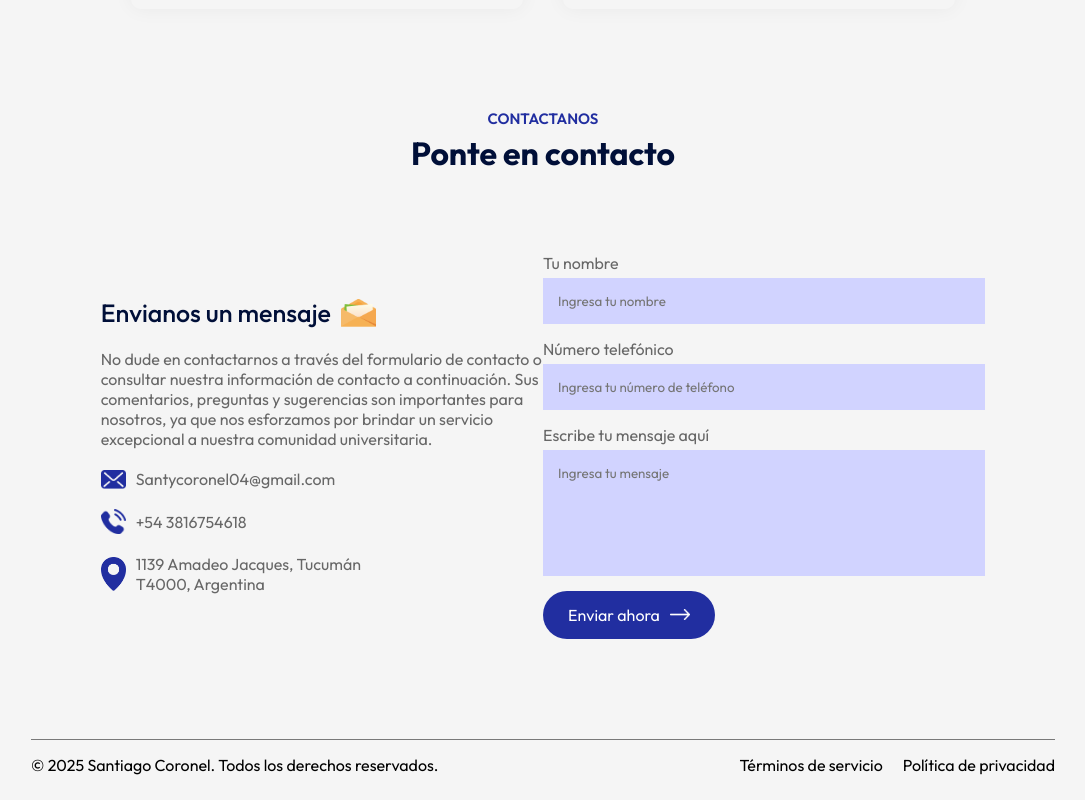
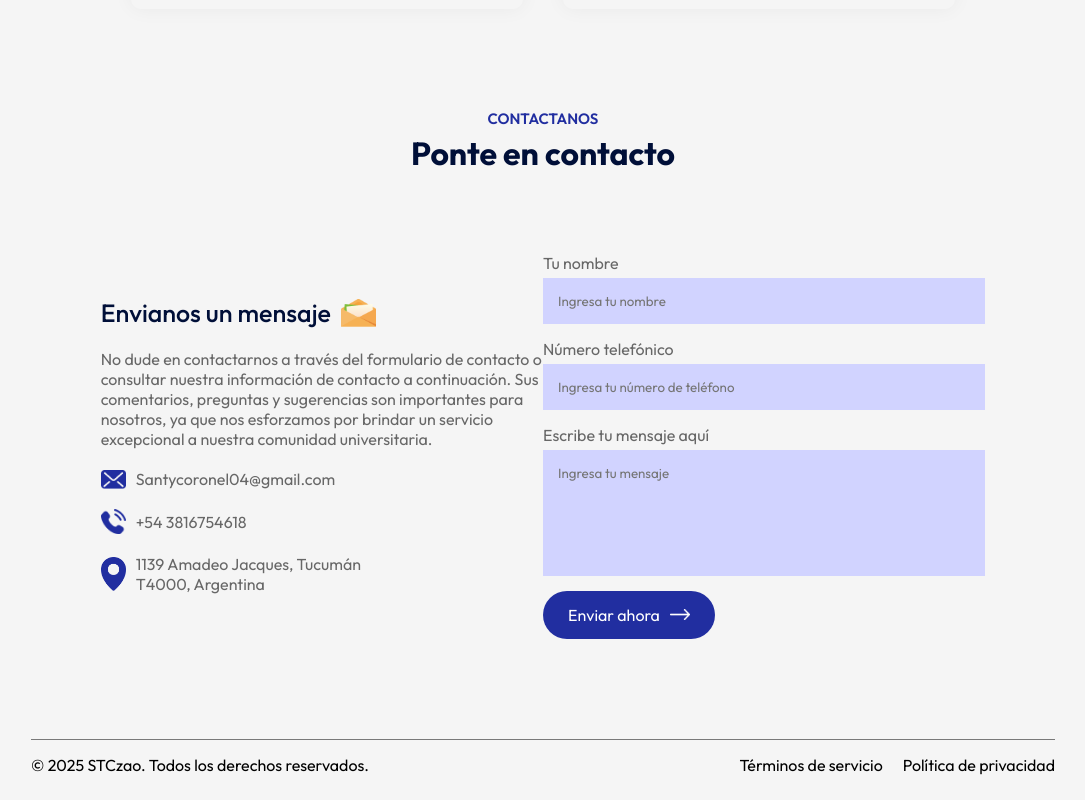
Before and after one commit to STCzao/Unsta, a React (Vite) app: page / in a window 1280 px wide. Shown: the part 2855-3655 px from the top of the page, without its empty margins (97-1182 px from the left). Built offline with nearby package versions, Linux system fonts and the light colour scheme.

Commit message:
Cambio en los derechos del footer

```diff
--- a/src/components/Footer/Footer.jsx
+++ b/src/components/Footer/Footer.jsx
@@ -4,7 +4,7 @@
 export const Footer = () => {
   return (
     <div className="footer">
-      <p>© 2025 Santiago Coronel. Todos los derechos reservados.</p>
+      <p>© 2025 STCzao. Todos los derechos reservados.</p>
       <ul>
         <li>Términos de servicio</li>
         <li>Política de privacidad</li>
```
